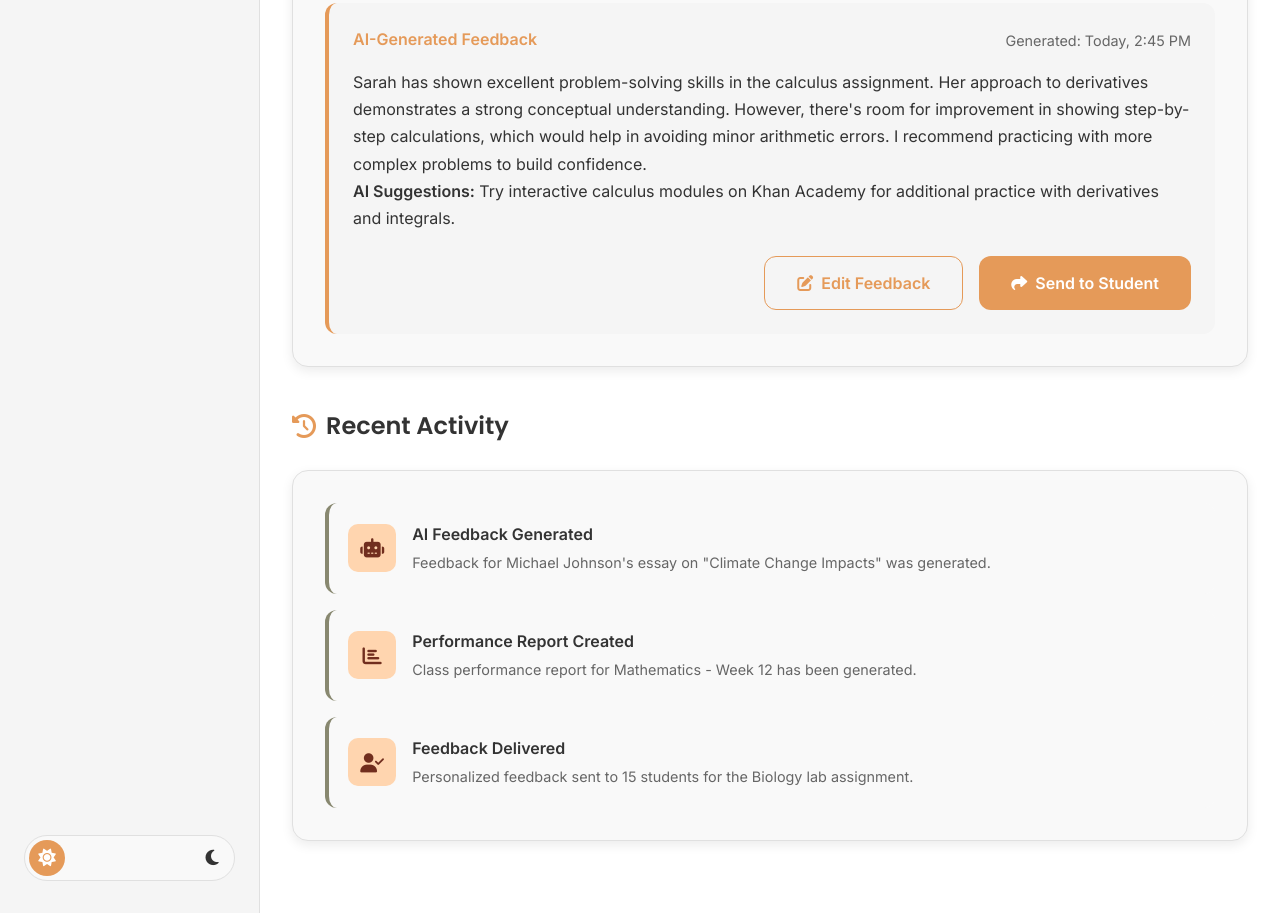
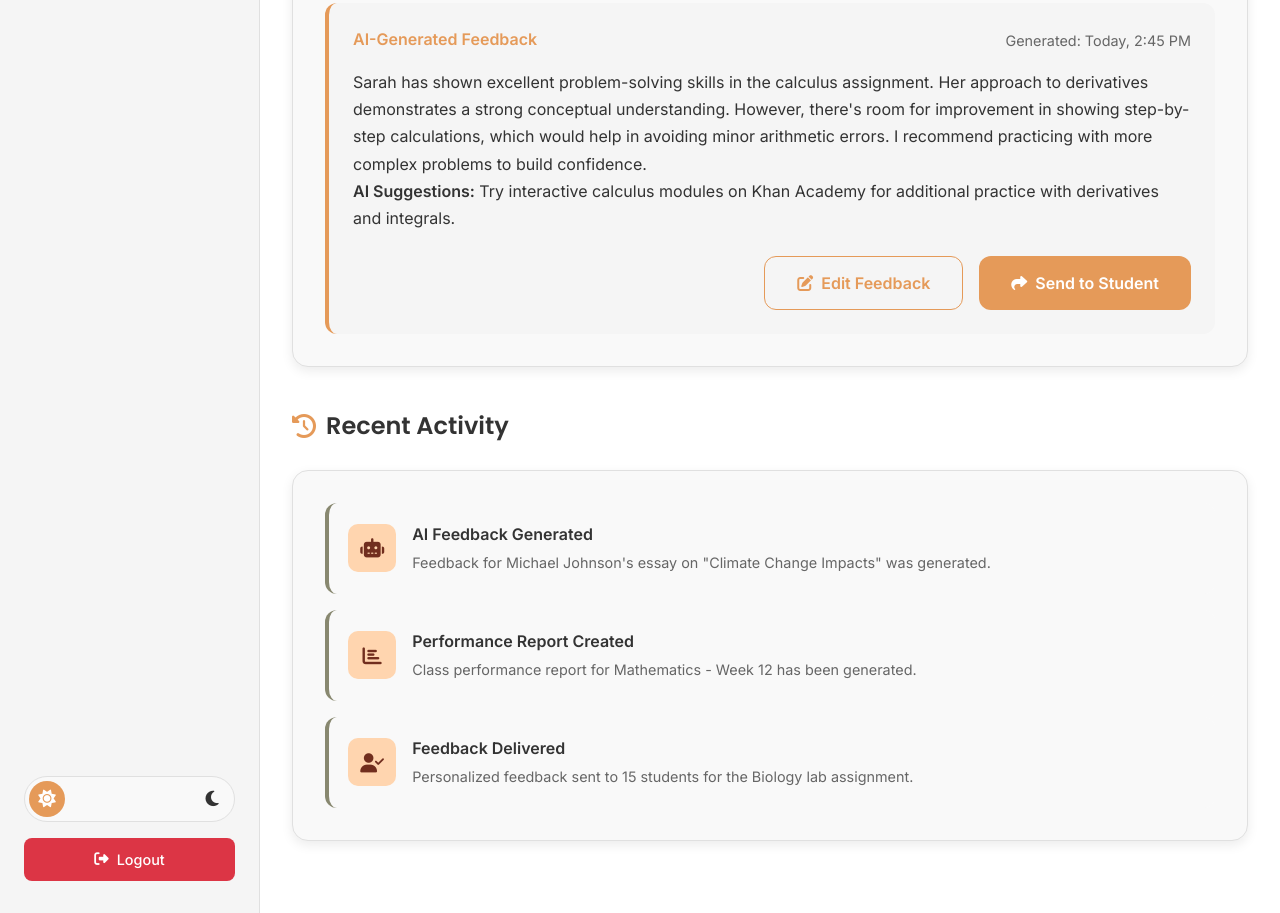
Before and after one commit to Anketruos/Teka-Hack, a plain HTML site: page index.html in a window 1280 px wide. Shown: the part 1019-1932 px from the top of the page. Drawn offline with Linux system fonts and the light colour scheme; sample sign-in values are in the browser's storage.

Commit message:
feat(auth): Add logout functionality across all pages
- Add logout button to sidebar navigation on all authenticated pages (about, analytics, feedback, index, reports, settings)
- Implement logout function that clears user session data from localStorage (userLoggedIn, userEmail, userName)
- Add confirmation dialog before logout to prevent accidental session termination
- Style logout button with red background (#dc3545) and hover effect for visual distinction
- Add margin-bottom to theme toggle button for proper spacing above logout button
- Remove demo login functionality from login page to enforce proper authentication
- Redirect users to login page after successful logout

```diff
--- a/css/global.css
+++ b/css/global.css
@@ -149,6 +149,30 @@ body {
     border: 1px solid var(--border-color);
     flex-shrink: 0;
     min-height: 44px;
+    margin-bottom: 1rem;
+}
+
+.logout-btn {
+    width: 100%;
+    padding: 0.8rem 1rem;
+    background: #dc3545;
+    color: white;
+    border: none;
+    border-radius: 8px;
+    cursor: pointer;
+    font-weight: 500;
+    transition: background 0.2s ease;
+    display: flex;
+    align-items: center;
+    justify-content: center;
+    gap: 0.5rem;
+    font-family: 'Inter', sans-serif;
+    font-size: 0.9rem;
+    flex-shrink: 0;
+}
+
+.logout-btn:hover {
+    background: #c82333;
 }
 
 .theme-btn {
--- a/index.html
+++ b/index.html
@@ -65,6 +65,10 @@
                     <i class="fas fa-moon"></i>
                 </button>
             </div>
+
+            <button class="logout-btn" onclick="logout()">
+                <i class="fas fa-sign-out-alt"></i> Logout
+            </button>
         </aside>
 
         <!-- Main Content -->
@@ -229,5 +233,16 @@
     <script src="js/script.js"></script>
     <script src="js/ai-engine.js"></script>
     <script src="js/dashboard.js"></script>
+    <script>
+        // Logout function for teachers
+        function logout() {
+            if (confirm('Are you sure you want to logout?')) {
+                localStorage.removeItem('userLoggedIn');
+                localStorage.removeItem('userEmail');
+                localStorage.removeItem('userName');
+                window.location.href = 'login.html';
+            }
+        }
+    </script>
 </body>
 </html>
```
Also changed, not shown: about.html (+15 -0 lines), analytics.html (+15 -0 lines), feedback.html (+15 -0 lines), login.html (+0 -16 lines), reports.html (+15 -0 lines), settings.html (+15 -0 lines).
